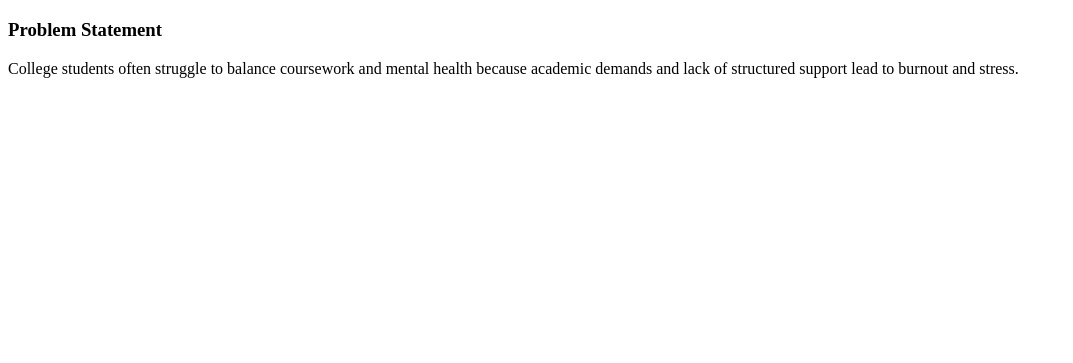
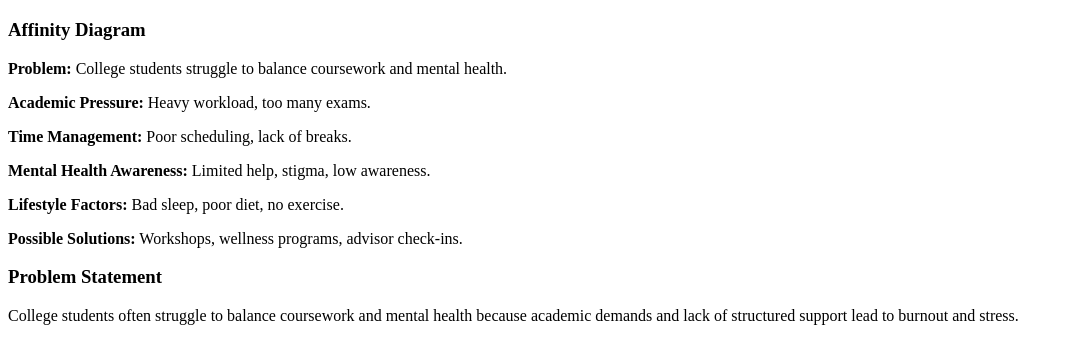
Before and after one commit to josephbelmonte/.github.io, a plain HTML site: page index.html in a window 1280 px wide. Shown: the part 61-424 px from the top of the page, without its empty margins (0-1073 px from the left). Drawn offline with Linux system fonts and the light colour scheme.

Commit message:
Update index.html

```diff
--- a/index.html
+++ b/index.html
@@ -6,6 +6,15 @@
   <body>
     <h1>[Joseph Belmonte]</h1>
     <section class="project">
+      <section>
+  <h3>Affinity Diagram</h3>
+  <p><b>Problem:</b> College students struggle to balance coursework and mental health.</p>
+  <p><b>Academic Pressure:</b> Heavy workload, too many exams.</p>
+  <p><b>Time Management:</b> Poor scheduling, lack of breaks.</p>
+  <p><b>Mental Health Awareness:</b> Limited help, stigma, low awareness.</p>
+  <p><b>Lifestyle Factors:</b> Bad sleep, poor diet, no exercise.</p>
+  <p><b>Possible Solutions:</b> Workshops, wellness programs, advisor check-ins.</p>
+</section>
   <h3>Problem Statement</h3>
   <p>College students often struggle to balance coursework and mental health because academic demands and lack of structured support lead to burnout and stress.</p>
 </section>
```
